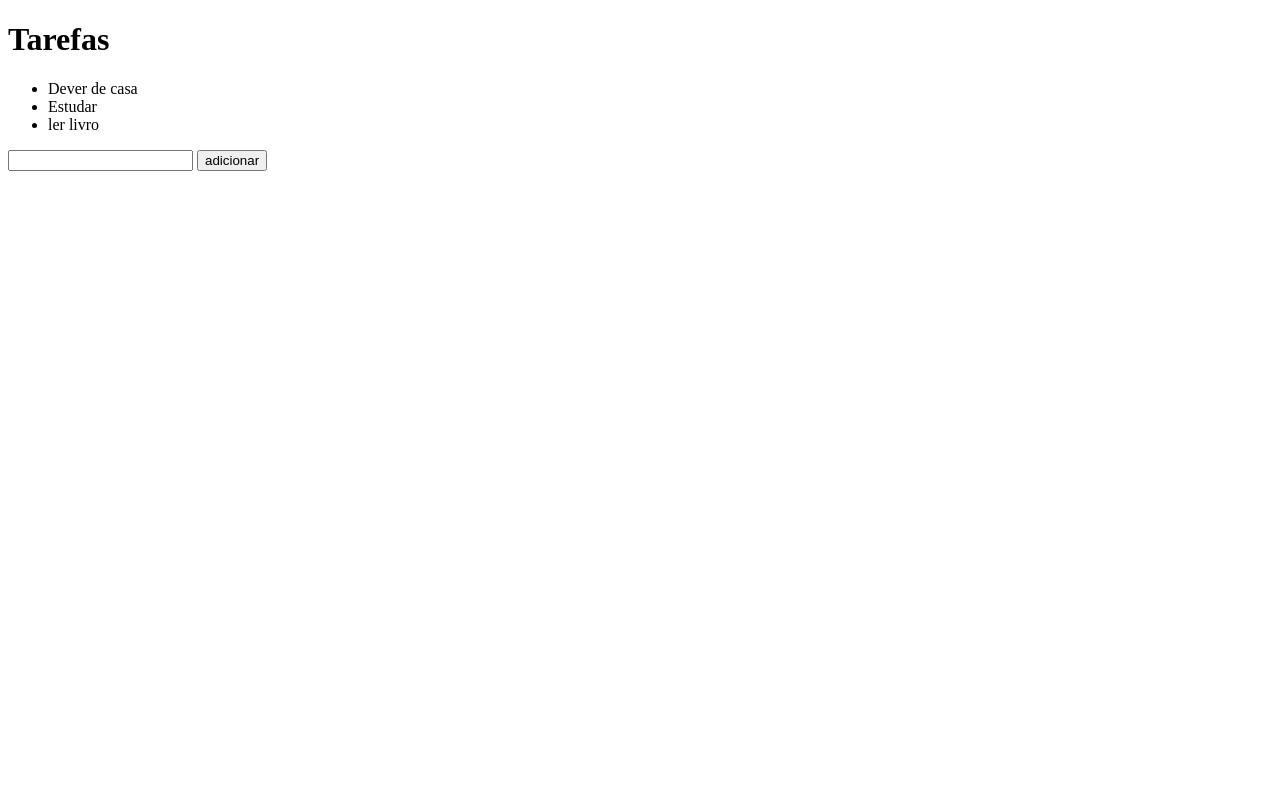
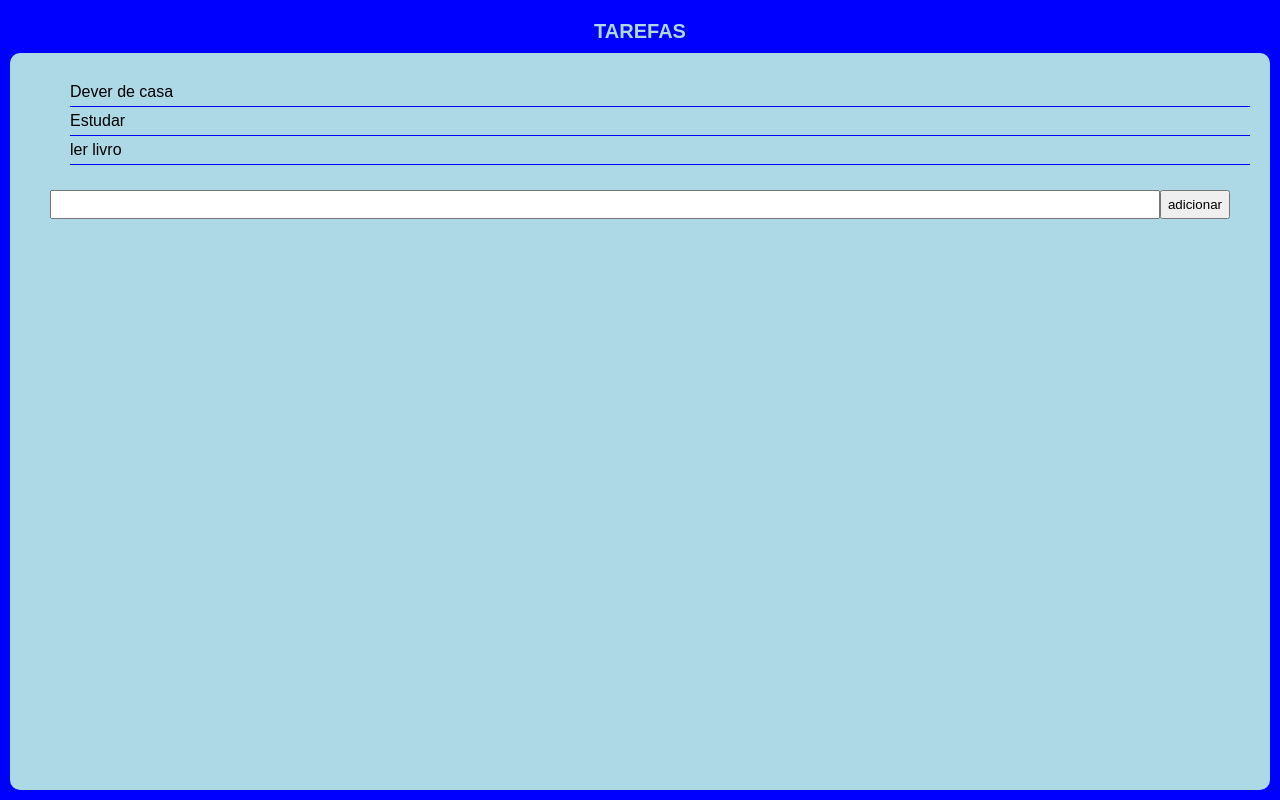
Before and after one commit to Thauan09/List-of-work, a plain HTML site: page index.html in a window 1280 px wide. Drawn offline with Linux system fonts and the light colour scheme.

Commit message:
Update index.html

```diff
--- a/index.html
+++ b/index.html
@@ -2,28 +2,97 @@
 <html>
     <head>
         <title>Lista de tarefas</title>
+        <style>
+            * {
+                box-sizing: border-box;
+                margin: 0;
+            }
+
+            body {
+                border: 10px solid blue;
+                min-height: 100vh;
+                font-family: Arial, sans-serif;
+                display: flex;
+                flex-direction: column;
+                background: blue;
+            }
+
+            header {
+                color: lightblue;
+                text-transform: uppercase;
+                font-size: 10px;
+                text-align: center;
+                padding: 10px 0;
+            }
+
+            main {
+                flex: auto;
+                background: lightblue;
+                padding: 20px;
+                border-radius: 10px;
+            }
+
+            main ul {
+                padding-top: 5px;
+                list-style: none;
+            }
+
+            main li {
+                border-bottom: 1px solid blue;
+                padding: 5px 0;
+            }
+
+            footer {
+                display: flex;
+                padding-top: 5px;
+            }
+
+            footer input {
+                flex: auto;
+                padding: 5px;
+            }
+        </style>
     </head>
     <body>
-        <h1>Tarefas</h1>
-        <ul>
-            <li>Dever de casa</li>
-            <li>Estudar</li>
-            <li>ler livro</li>
-        </ul>
-        <input>
-        <button onclick="add()">adicionar</button>
+        <header>
+            <h1>tarefas</h1>
+        </header>
+        <main>
+        <ul></ul>
+        <main>
+        <footer>
+            <input>
+            <button onclick="add()">adicionar</button>
+        </footer>
         <script>
+
+            //estados da aplicação
+            const tarefas = ['Dever de casa', 'Estudar', 'ler livro']
+
+            //alteradores de estado da aplicação
             function add() {
-                const ul = document.querySelector("ul")
                 const input = document.querySelector("input")
                 const tarefa = input.value
+                tarefas.push(tarefa)
+                input.value = ""
+                render()
+            }
 
-                const li = document.createElement("li")
-                li.innerText = tarefa
-                ul.appendChild(li)
+            // mostrar estado na tela
+            function render() {
+                const ul = document.querySelector("ul")
+                ul.innerHTML = null
 
-                input.value = ""
+                tarefas.forEach(function(tarefa){
+                    const li = document.createElement("li")
+                    li.innerText = tarefa
+                    ul.appendChild(li)
+                })
             }
+
+
+            // iniciar
+            render()
         </script>
     </body>
 
```
